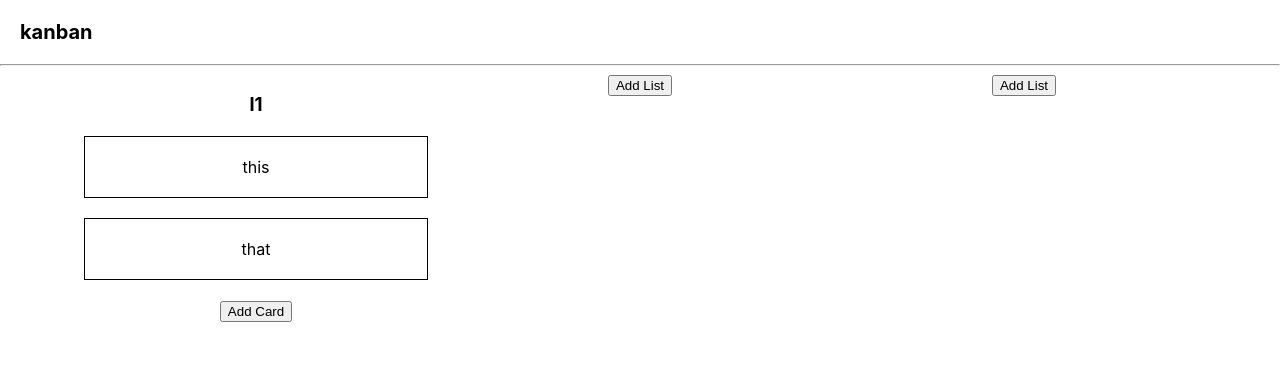
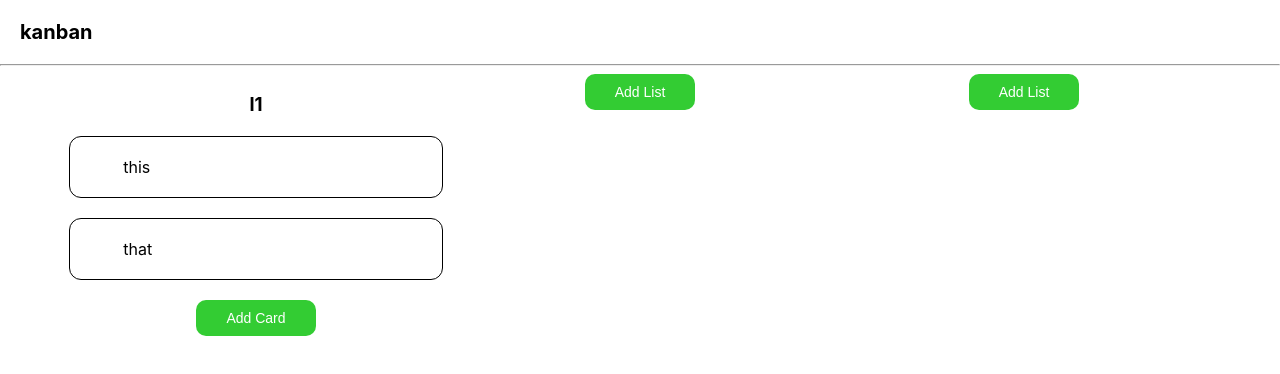
Before and after one commit to reneechar/kanban, a React (Create React App) app: page / in a window 1280 px wide. Shown: the top 374 px of the page. Built offline with nearby package versions, Linux system fonts and the light colour scheme.

Commit message:
adds styling

```diff
--- a/src/Board.css
+++ b/src/Board.css
@@ -3,3 +3,23 @@
   flex-flow: row nowrap;
   justify-content: center;
 }
+
+button {
+  padding: 10px 30px;
+  font-size: 14px;
+  border-radius: 10px;
+  background-color: #33cc33;
+  color: #fff;
+  border: none;
+}
+
+button:hover, button:active, button:focus {
+  cursor: pointer;
+}
+
+.editing textarea {
+  flex: 0 0 100%;
+  margin-bottom: 10px;
+  height: 70px;
+  font-size: 14px;
+}
--- a/src/Card.css
+++ b/src/Card.css
@@ -1,17 +1,40 @@
 .card {
+  text-align: left;
   border: 1px solid black;
-  margin: 20px;
+  border-radius: 12px;
+  margin: 20px 5px;
   padding: 20px;
   display: flex;
   flex-flow: row nowrap;
+  justify-content: space-around;
+}
+
+.card.editing {
+  display: flex;
+  flex-flow: row wrap;
+  justify-content: flex-start;
+}
+
+.card.clickable {
+  cursor: text;
+}
+
+.card-text {
+  padding: 0 10px;
 }
 
 .left {
-  flex: 0 0 10%;
+  flex: 0 0 7%;
+}
+
+.left button, .right button {
+  padding: 5px 10px;
+  background-color: #eee;
+  color: #000;
 }
 
 .right {
-  flex: 0 0 10%;
+  flex: 0 0 7%;
 }
 
 .card-text {
--- a/src/Card.js
+++ b/src/Card.js
@@ -22,7 +22,9 @@ class Card extends Component {
   }
 
   handleUpdateCard() {
-    this.props.handleUpdateCard(this.state.tempCardText);
+    if (this.state.tempCardText !== '') {
+      this.props.handleUpdateCard(this.state.tempCardText);
+    }
     this.setState({editingCard: false, tempCardText: ''})
   }
 
@@ -37,14 +39,14 @@ class Card extends Component {
     }
     if (this.state.editingCard) {
       return (
-        <div className="card">
+        <div className="card editing">
           <textarea onChange={this.handleCardTextUpdate}>{this.props.text}</textarea>
           <button onClick={ this.handleUpdateCard }>Save</button>
         </div>
       );
     } else {
       return (
-        <div className="card" onClick={this.handleCardClick}>
+        <div className="card clickable" onClick={this.handleCardClick}>
           <div className='left'>
             { moveLeftButton }
           </div>
--- a/src/Column.css
+++ b/src/Column.css
@@ -1,3 +1,26 @@
 .column {
   flex: 0 0 30%;
 }
+
+.add-card.editing {
+  text-align: left;
+  border: 1px solid black;
+  border-radius: 12px;
+  margin: 20px 5px;
+  padding: 20px;
+  display: flex;
+  flex-flow: row wrap;
+}
+
+.add-list.editing {
+  display: flex;
+  flex-flow: row wrap;
+  padding: 20px;
+}
+
+.add-list input {
+  flex: 0 0 100%;
+  margin-bottom:10px;
+  height: 30px;
+  font-size: 14px;
+}
--- a/src/Column.js
+++ b/src/Column.js
@@ -32,8 +32,8 @@ class Column extends React.Component {
       if (this.state.editingListName) {
         return (
           <div className="column">
-            <div className="add-list">
-              <input type="text" onChange={ this.handleListNameChange } />
+            <div className="add-list editing">
+              <input type="text" onChange={ this.handleListNameChange } placeholder='List Name' />
               <button onClick={ this.handleCreateList }>Save</button>
             </div>
           </div>
--- a/src/List.js
+++ b/src/List.js
@@ -37,7 +37,7 @@ class List extends Component {
               return <Card text={card.text} index={index} />
             })}
           </div>
-          <div className="add-card">
+          <div className="add-card editing">
             <textarea onChange={ this.handleCardTextUpdate }></textarea>
             <button onClick={ this.handleCreateCard }>Save</button>
           </div>
```
